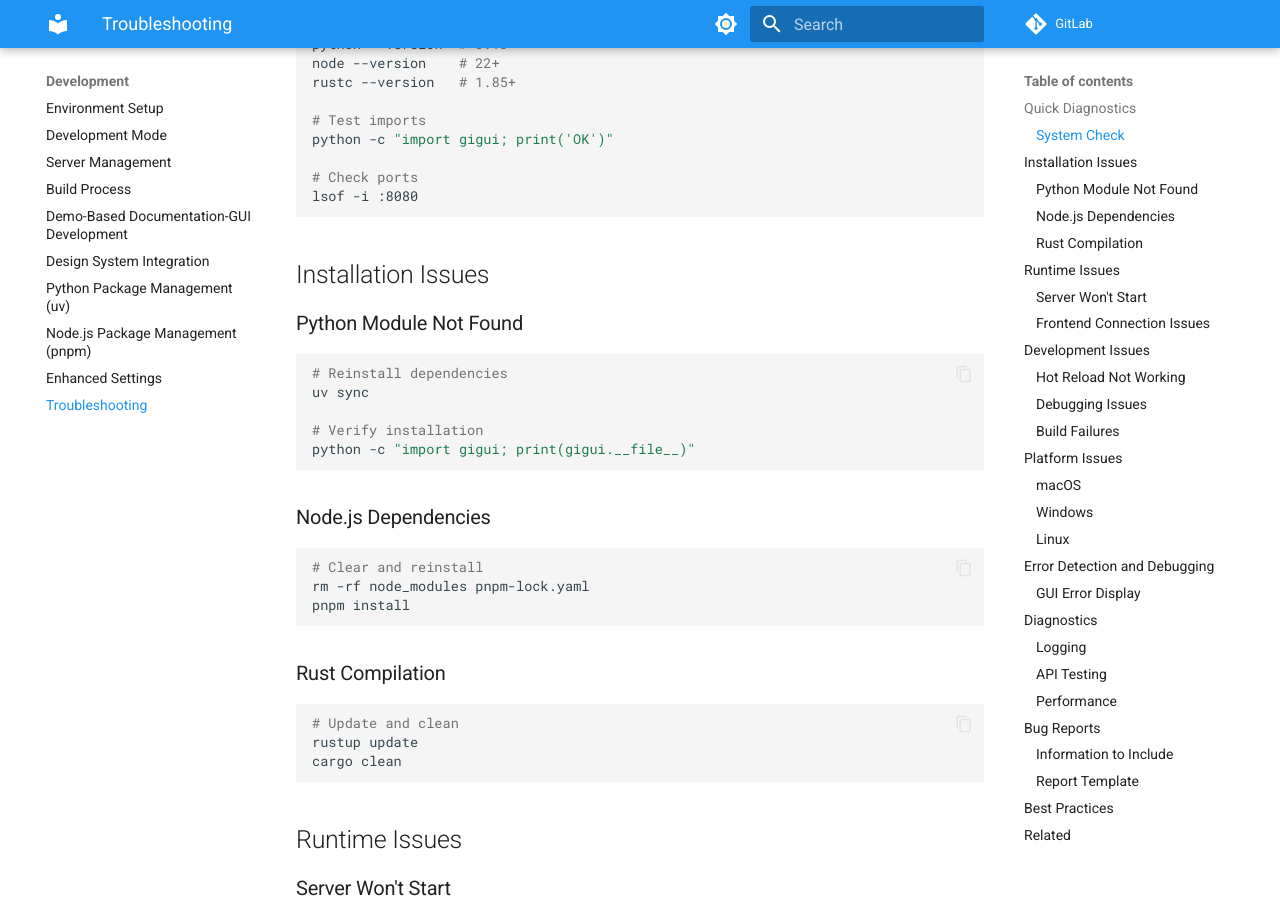
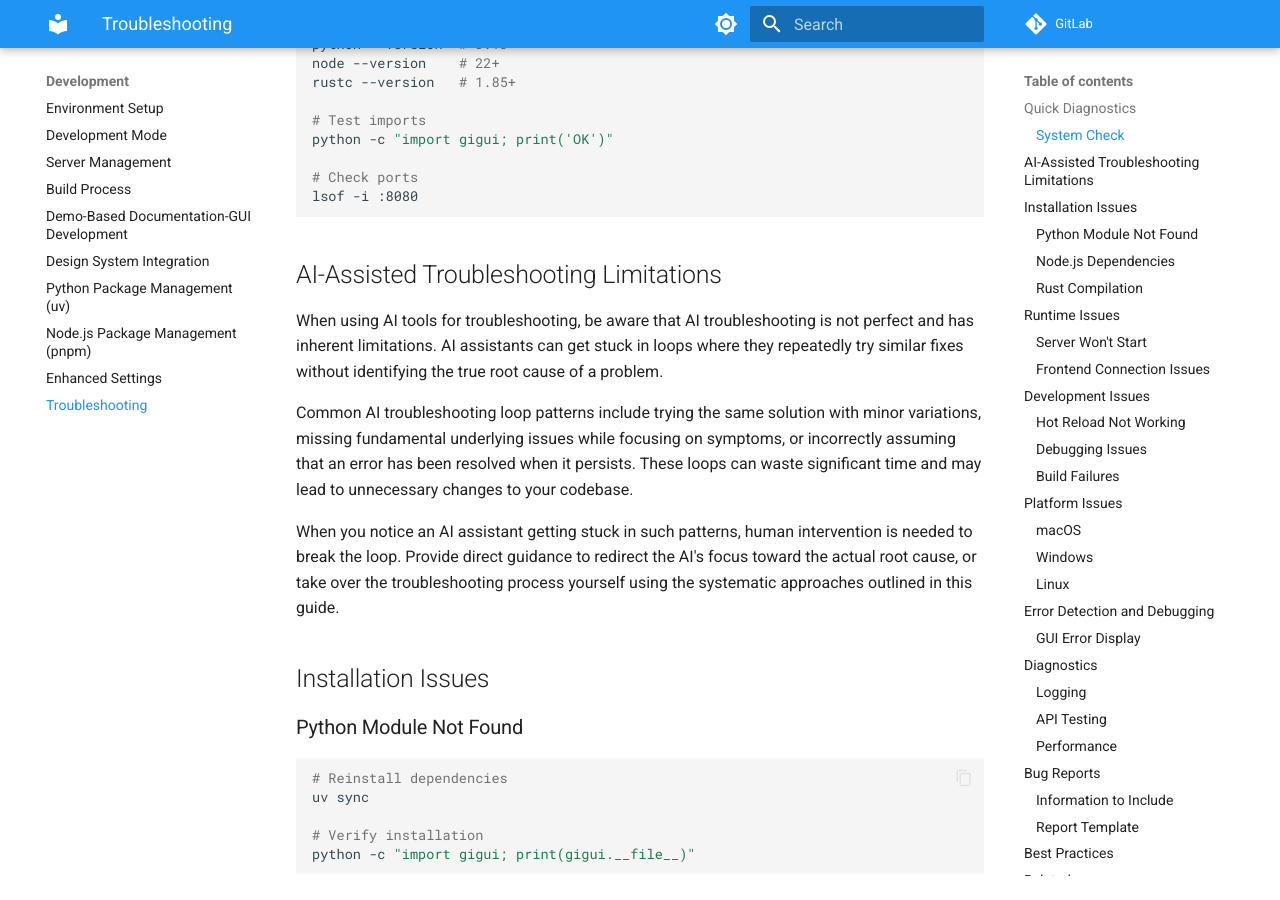
Before and after one commit to boost-edu-tools/gitinspectorgui, an MkDocs documentation site: the page built from docs/development/troubleshooting.md, in a window 1280 px wide and 900 px high, scrolled down 385 px. Built offline with MkDocs 1.6.1 and Material for MkDocs 9.7.7, drawn with Linux system fonts in a browser that asks for light colours; comment, search, counter and statistics services are not loaded.

Commit message:
docs: add AI troubleshooting limitations section to guide
Adds awareness section about AI getting stuck in troubleshooting loops, missing root causes, and need for human intervention when AI assistance becomes counterproductive.

````diff
--- a/docs/development/troubleshooting.md
+++ b/docs/development/troubleshooting.md
@@ -18,6 +18,14 @@ python -c "import gigui; print('OK')"
 # Check ports
 lsof -i :8080
 ```
+
+## AI-Assisted Troubleshooting Limitations
+
+When using AI tools for troubleshooting, be aware that AI troubleshooting is not perfect and has inherent limitations. AI assistants can get stuck in loops where they repeatedly try similar fixes without identifying the true root cause of a problem.
+
+Common AI troubleshooting loop patterns include trying the same solution with minor variations, missing fundamental underlying issues while focusing on symptoms, or incorrectly assuming that an error has been resolved when it persists. These loops can waste significant time and may lead to unnecessary changes to your codebase.
+
+When you notice an AI assistant getting stuck in such patterns, human intervention is needed to break the loop. Provide direct guidance to redirect the AI's focus toward the actual root cause, or take over the troubleshooting process yourself using the systematic approaches outlined in this guide.
 
 ## Installation Issues
 
````
